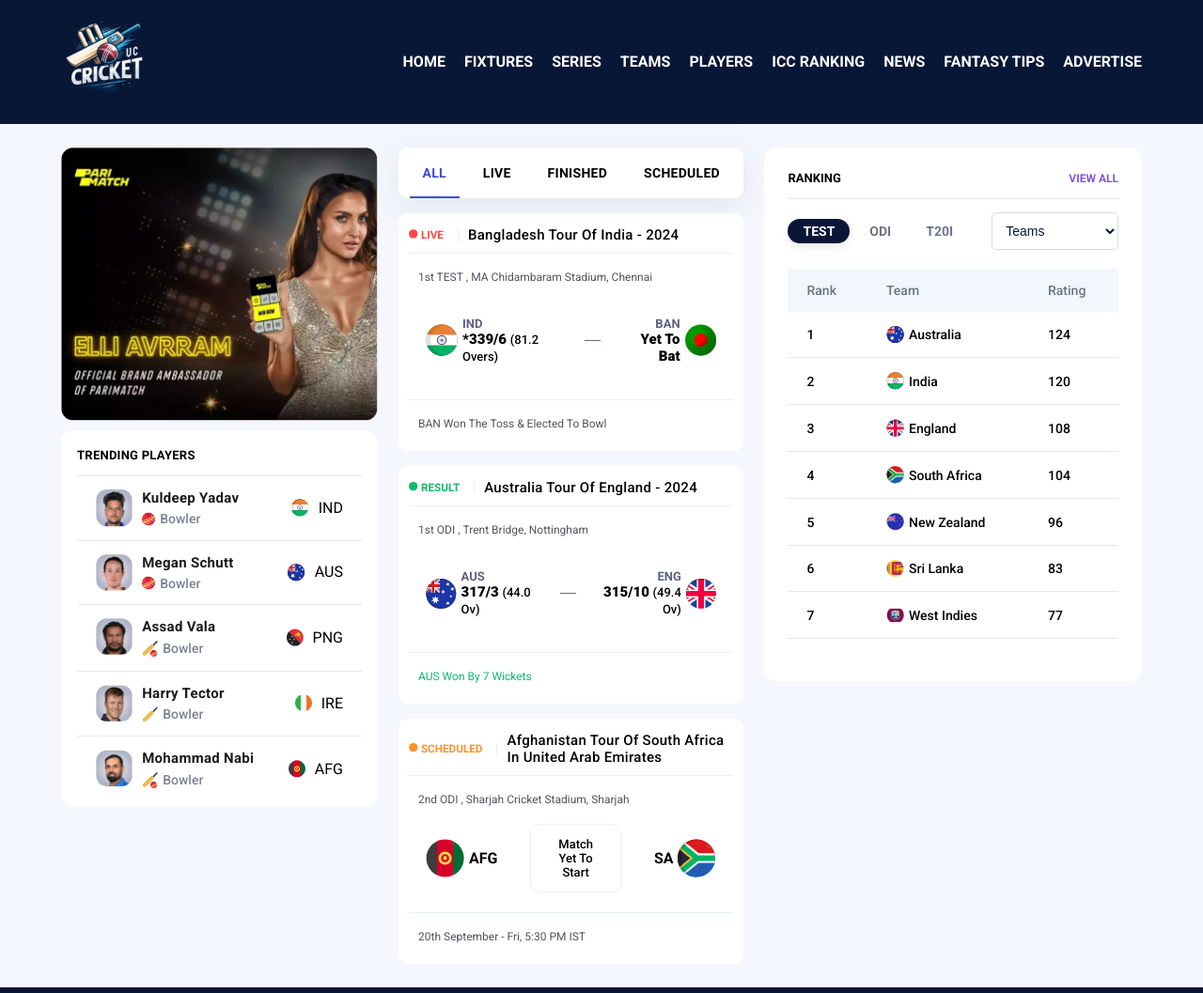
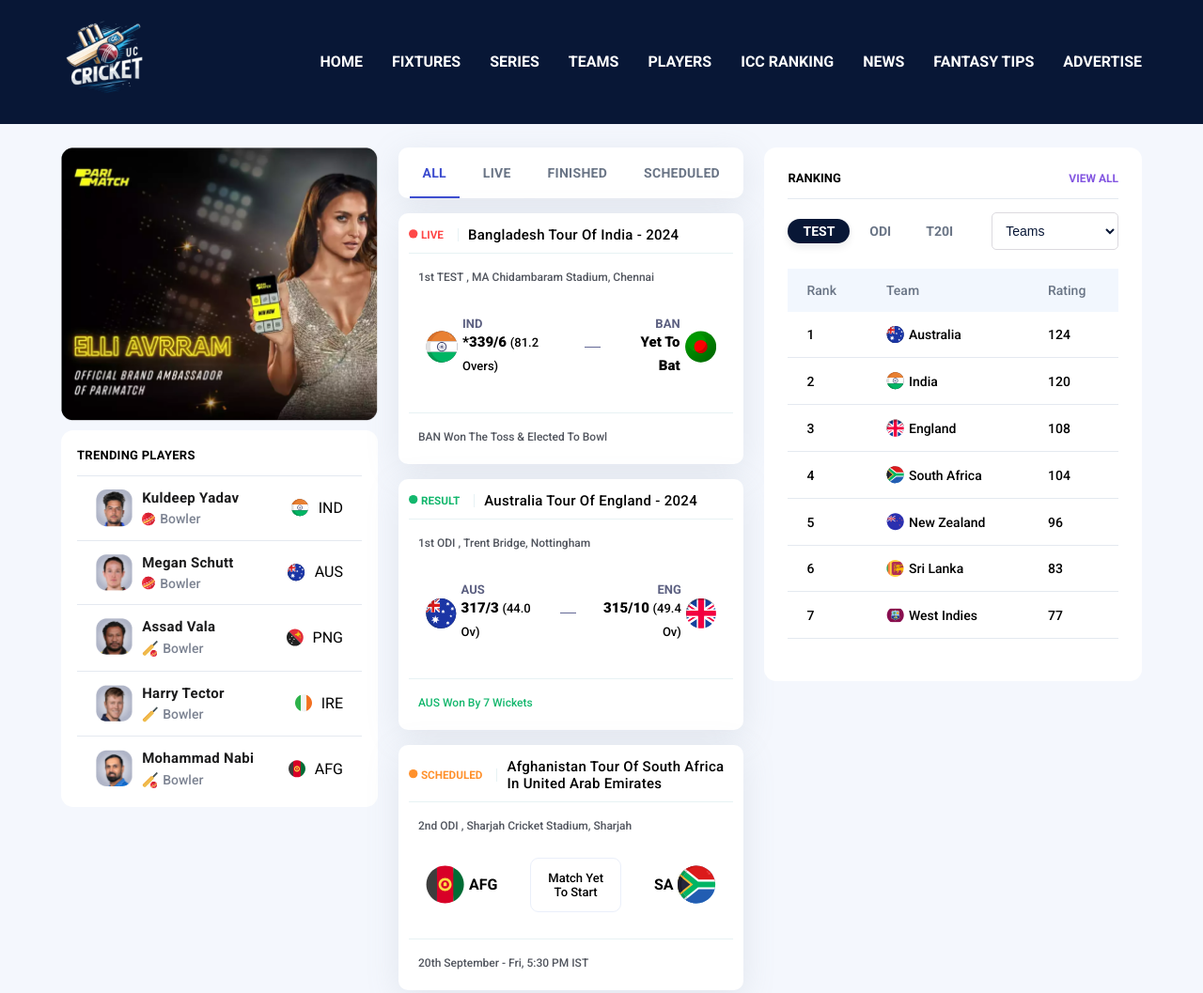
Before and after one commit to kau-nakrani/cricketweb, a plain HTML site: page index.html in a window 1280 px wide. Shown: the top 1057 px of the page at 94% size. Drawn offline with Linux system fonts and the light colour scheme.

Commit message:
update css

```diff
--- a/assets/css/responsive.css
+++ b/assets/css/responsive.css
@@ -24,7 +24,10 @@
   }
   .player-details-card {
     padding: 0px 10px;
-}
+  }
+  .nav-links ul {
+    gap: 25px;
+  }
 
 }
 
--- a/assets/css/style.css
+++ b/assets/css/style.css
@@ -89,7 +89,7 @@ img{
 
 .nav-links ul {
   display: flex;
-  gap: 20px;
+  gap: 31px;
 }
 
 .nav-links a {
@@ -263,6 +263,7 @@ hr{
   text-align: center;
   text-transform: uppercase;
   border-bottom:  2px solid #ffffff;
+  color: #6A7586;
 }
 
 .table-nav ul li:hover , .table-nav ul li.active{
@@ -344,7 +345,7 @@ hr{
 .team-score-crad p{
   color: #51555E;
   font-size: 12px;
-  font-weight: 400;
+  font-weight: 500;
   padding: 0px 10px;
 }
 
@@ -352,7 +353,7 @@ hr{
   color: #000;
   font-size: 15px;
   font-weight: 800;
-  line-height: normal;
+  line-height: 25px;
 }
 
 .team-score h6 span{
@@ -385,6 +386,7 @@ padding: 0px 10px;
   font-size: 13px;
   font-weight: 500;
   line-height: normal;
+  padding: 0;
 }
 
 .ranking-card{
@@ -548,3 +550,7 @@ table tr td{
 .mobile-menu ul li a.active{
   color: white;
 }
+
+.cricket-live-team .box-shadow{
+  box-shadow: 0px 8px 34px 0px #87949F2B;
+}
--- a/index.html
+++ b/index.html
@@ -290,7 +290,7 @@
                     </div>
                 </div>
                 <div class="cricket-live-team">
-                    <div class="table-nav">
+                    <div class="table-nav box-shadow">
                         <ul>
                             <li class="active"><a href="#" class="active">ALL</a></li>
                             <li><a href="#"> LIVE</a></li>
@@ -298,7 +298,7 @@
                             <li><a href="#">SCHEDULED</a></li>
                         </ul>
                     </div>
-                    <div class="team-score-crad">
+                    <div class="team-score-crad box-shadow">
                         <div class="team-score-name">
                             <span class="match-live"><svg xmlns="http://www.w3.org/2000/svg" width="10" height="10" viewBox="0 0 10 10" fill="none">
                                 <circle cx="4.7089" cy="4.864" r="4.67119" fill="currentColor"/>
@@ -371,7 +371,7 @@
                         <hr>
                         <p class="toss-choose">BAN won the toss & elected to bowl</p>
                     </div>
-                    <div class="team-score-crad">
+                    <div class="team-score-crad box-shadow">
                         <div class="team-score-name">
                             <span class="match-result">
                               <svg xmlns="http://www.w3.org/2000/svg" width="10" height="11" viewBox="0 0 10 11" fill="none">
@@ -463,7 +463,7 @@
                         <hr>
                         <p class="toss-choose match-result">AUS won by 7 wickets</p>
                     </div>
-                    <div class="team-score-crad">
+                    <div class="team-score-crad box-shadow">
                         <div class="team-score-name">
                             <span class="match-scheduled">
                               <svg xmlns="http://www.w3.org/2000/svg" width="10" height="11" viewBox="0 0 10 11" fill="none">
```
